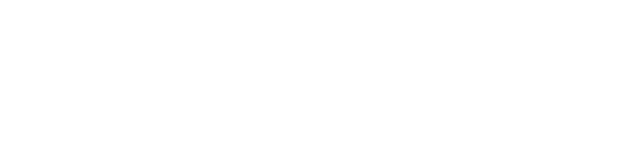
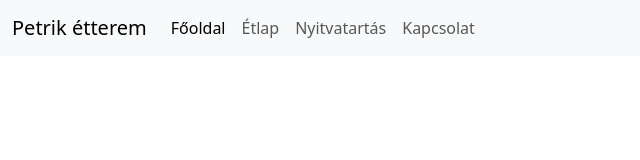
Before and after one commit to darkbeast0106/12d-2023-24-etterem-weblap, a website built with Vite: page index.html in a window 1280 px wide. Shown: the whole page, without its empty margins (0-640 px from the left). Built offline with nearby package versions, Linux system fonts and the light colour scheme.

Commit message:
feat: #1 navigációs sáv hozzáadva

```diff
--- a/index.html
+++ b/index.html
@@ -8,6 +8,31 @@
   </head>
   <body>
     <div id="app">
+      <nav class="navbar navbar-expand-lg bg-body-tertiary">
+        <div class="container-fluid">
+          <span class="navbar-brand">Petrik étterem</span>
+          <button class="navbar-toggler" type="button" data-bs-toggle="collapse" data-bs-target="#navbarNav" aria-controls="navbarNav" aria-expanded="false" aria-label="Toggle navigation">
+            <span class="navbar-toggler-icon"></span>
+          </button>
+          <div class="collapse navbar-collapse" id="navbarNav">
+            <ul class="navbar-nav">
+              <li class="nav-item">
+                <a class="nav-link active" aria-current="page" href="index.html">Főoldal</a>
+              </li>
+              <li class="nav-item">
+                <a class="nav-link" href="etlap.html">Étlap</a>
+              </li>
+              <li class="nav-item">
+                <a class="nav-link" href="nyitvatartas.html">Nyitvatartás</a>
+              </li>
+              <li class="nav-item">
+                <a class="nav-link" href="kapcsolat.html">Kapcsolat</a>
+              </li>
+            </ul>
+          </div>
+        </div>
+      </nav>
+
 
     </div>
     <script type="module" src="/main.js"></script>
```
